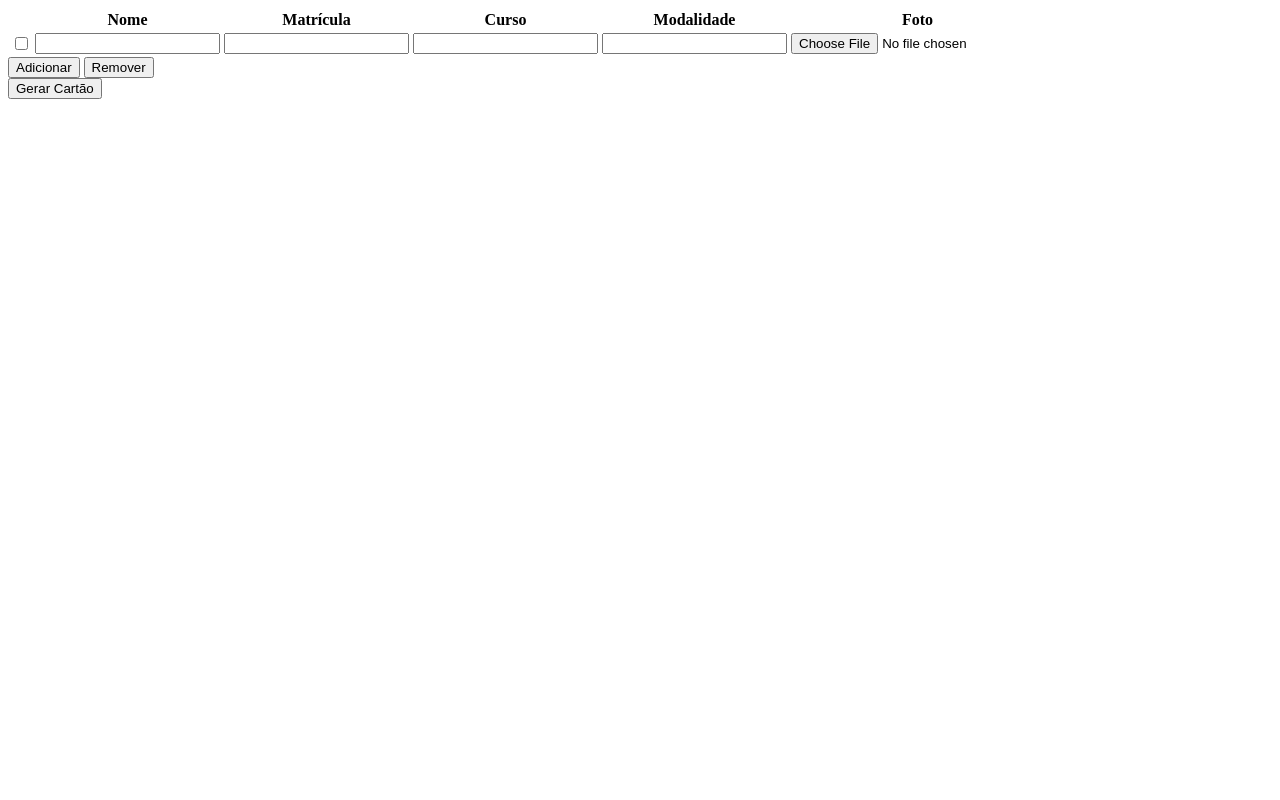
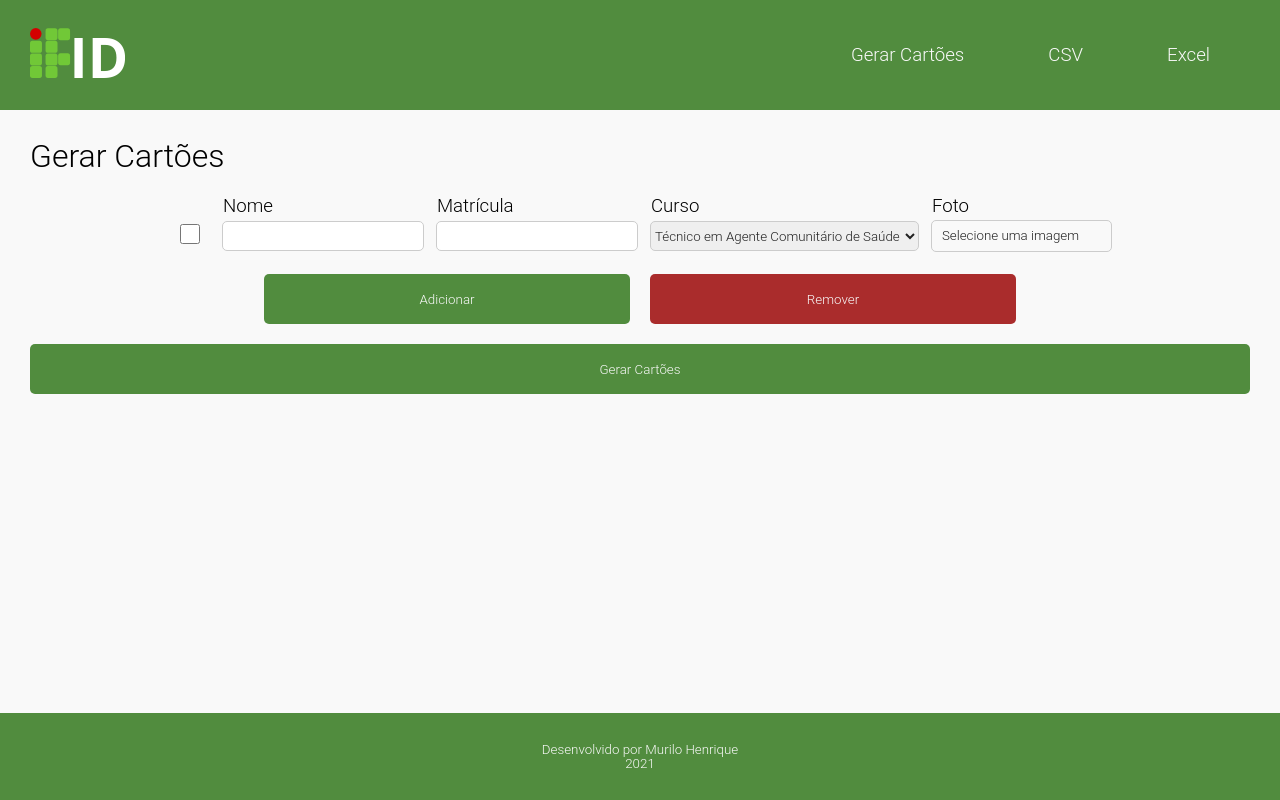
Before and after one commit to murilo-henrique060/IFID, a PHP site: page / in a window 1280 px wide. Run offline with PHP 8.4, Linux system fonts and the light colour scheme.

Commit message:
added landpage

```diff
--- a/card.php
+++ b/card.php
@@ -10,7 +10,7 @@
 </head>
 
 <?php
-    function genCard($nome, $matricula, $curso, $modalidade, $foto) {
+    function genCard($nome, $matricula, $curso, $foto) {
         echo "
         <div class='card'>
             <div class='topnav'></div>
@@ -26,7 +26,7 @@
                         </div>
                     </div>
                     <div class='course-type'>
-                        $modalidade
+                        Técnico
                     </div>
                 </div>
                 <div class='content-image'>
--- a/css/index-style.css
+++ b/css/index-style.css
@@ -0,0 +1,252 @@
+:root {
+    --primary-color: #518c3e;
+    --secondary-color: #3e7a2a;
+    --text-color: #f9f9f9ff;
+}
+
+body {
+    display: flex;
+    flex-direction: column;
+
+    min-height: 100vh;
+
+    margin: 0;
+    padding: 0;
+
+    background-color: var(--text-color);
+}
+
+header {
+    display: flex;
+
+    align-items: center;
+    justify-content: space-between;
+
+    width: auto;
+    padding: 10px 30px;
+    background-color: var(--primary-color);
+}
+
+    header img {
+        height: 50px;
+    }
+
+    nav a {
+        display: inline-block;
+        padding: 0 40px;
+        font-family: 'roboto', sans-serif;
+        font-size: 14pt;
+        font-weight: 300;
+        line-height: 90px;
+        color: var(--text-color);
+        text-decoration: none;
+    }
+
+    nav a:hover {
+        background-color: var(--secondary-color);
+    }
+
+section {
+    padding: 30px;
+}
+
+    h1 {
+        margin: 0 0 20px;
+        padding: 0;
+
+        font-family: 'roboto', sans-serif;
+        font-size: 24pt;
+        font-weight: 300;
+        line-height: 1em;
+    }
+
+    table {
+        display: flex;
+        flex-direction: column;
+        align-items: center;
+    }
+
+        th {
+            width: auto;
+            font-family: 'roboto', sans-serif;
+            text-align: left;
+            font-size: 14pt;
+            font-weight: 300;
+        }
+
+        td {
+            width: fit-content;
+            padding: 0 10px 0 0;
+        }
+
+            input[type="checkbox"] {
+                width: 20px;
+                height: 20px;
+                margin: 0 10px 0 0;
+            }
+
+            input[type="text"] {
+                width: 100%;
+                height: 30px;
+                margin: 0;
+                padding: 0 10px;
+                box-sizing: border-box;
+
+                border: 1px solid #ccc;
+                border-radius: 5px;
+
+                font-family: 'roboto', sans-serif;
+                font-size: 10pt;
+                font-weight: 300;
+                color: #222;
+            }
+
+            select {
+                width: 100%;
+                height: 30px;
+                margin: 0;
+                padding: 0;
+
+                border: 1px solid #ccc;
+                border-radius: 5px;
+
+                font-family: 'roboto', sans-serif;
+                font-size: 10pt;
+                font-weight: 300;
+                color: #222;
+            }
+
+            .file-btn {
+                display: inline-block;
+                width: 100%;
+                height: 30px;
+                margin: 0;
+                padding: 0 10px;
+
+                border: 1px solid #ccc;
+                border-radius: 5px;
+            }
+
+                .file-btn span {
+                    line-height: 30px;
+                    text-align: center;
+
+                    font-family: 'roboto', sans-serif;
+                    font-size: 10pt;
+                    font-weight: 300;
+                    color: #222;
+                }
+
+                input[type="file"] {
+                    display: none;
+                    width: 100%;
+                    height: 30px;
+                    margin: 0;
+                    padding: 0;
+                }
+
+
+    #add-remove-buttons {
+        display: flex;
+        flex-direction: row;
+        align-items: center;
+        justify-content: center;
+
+        width: 100%;
+        margin: 20px 0 0;
+        padding: 0;
+    }
+
+        #add-remove-buttons button {
+            display: inline-block;
+            width: 30%;
+            height: 50px;
+            margin: 0 10px;
+            padding: 0;
+
+            border: none;
+            border-radius: 5px;
+
+            font-family: 'roboto', sans-serif;
+            font-size: 10pt;
+            font-weight: 300;
+            color: var(--text-color);
+        }
+
+            #add-btn {
+                background-color: var(--primary-color);
+            }
+
+                #add-btn:hover {
+                    background-color: var(--secondary-color);
+                }
+
+            #remove-btn {
+                background-color: #aa2c2c;
+            }
+
+                #remove-btn:hover {
+                    background-color: #8c2626;
+                }
+
+    input[type=submit] {
+        display: inline-block;
+        width: 100%;
+        height: 50px;
+        margin: 20px 0 0;
+        padding: 0;
+
+        border: none;
+        border-radius: 5px;
+
+        font-family: 'roboto', sans-serif;
+        font-size: 10pt;
+        font-weight: 300;
+        color: var(--text-color);
+        background-color: var(--primary-color);
+    }
+
+        input[type=submit]:hover {
+            background-color: var(--secondary-color);
+        }
+
+footer {
+    display: flex;
+    flex-direction: column;
+    align-items: center;
+    justify-content: center;
+
+    width: auto;
+    padding: 30px 30px;
+
+    margin-top: auto;
+
+    background-color: var(--primary-color);
+}
+
+    footer p {
+        margin: 0;
+        padding: 0;
+
+        font-family: 'roboto', sans-serif;
+        font-size: 10pt;
+        font-weight: 300;
+        line-height: 1em;
+        color: var(--text-color);
+    }
+
+    footer a {
+        margin: 0;
+        padding: 0;
+
+        font-family: 'roboto', sans-serif;
+        font-size: 10pt;
+        font-weight: 300;
+        line-height: 1em;
+        color: var(--text-color);
+        text-decoration: none;
+    }
+
+    footer a:hover {
+        text-decoration: underline;
+    }
--- a/generate-card.php
+++ b/generate-card.php
@@ -4,7 +4,6 @@
     $names = $_POST["name"];
     $matriculas = $_POST["matricula"];
     $cursos = $_POST["curso"];
-    $modalidades = $_POST["modalidade"];
     $photos = array();
 
     for ($i = 0; $i < count($_FILES["foto"]["tmp_name"]); $i++) {
@@ -20,7 +19,7 @@
     $count = 0;
 
     for ($i = 0; $i < count($names); $i++) {
-        genCard($names[$i], $matriculas[$i], $cursos[$i], $modalidades[$i], $photos[$i]);
+        genCard($names[$i], $matriculas[$i], $cursos[$i], $photos[$i]);
     }
     echo "</body>";
 ?>
--- a/index.php
+++ b/index.php
@@ -3,40 +3,28 @@
 <head>
     <script src="js/dinamic_table.js"></script>
 
+    <link rel="stylesheet" href="css/index-style.css">
+
     <meta charset="UTF-8">
-    <meta http-equiv="X-UA-Compatible" content="IE=edge">
-    <meta name="viewport" content="width=device-width, initial-scale=1.0">
-    <title>Criar Cartão</title>
+
+    <link rel="shortcut icon" href="img/favicon.png" type="image/x-icon">
+
+    <title>IFID</title>
 </head>
 <body>
-    <datalist id="modalidade">
-        <option value="Técnico">
-        <option value="Graduação">
-    </datalist>
+    <header>
+        <a href="index.php"><img src="img/favicon2.svg" alt="Logo do Site"></a>
 
-    <datalist id="cursos">
-        <option value="Técnico em Agente Comunitário de Saúde">
-        <option value="Técnico em Agrimensura">
-        <option value="Técnico em Aquicultura">
-        <option value="Técnico em Desenvolvimento de Sistemas">
-        <option value="Técnico em Design de Móveis e Interiores">
-        <option value="Técnico em Edificações">
-        <option value="Técnico em Eletrônica">
-        <option value="Técnico em Eletrotécnica">
-        <option value="Técnico em Estradas">
-        <option value="Técnico em Eventos">
-        <option value="Técnico em Geodésia e Cartografia">
-        <option value="Técnico em Hospedagem">
-        <option value="Técnico em Mecânica">
-        <option value="Técnico em Metalurgia">
-        <option value="Técnico em Mineração">
-        <option value="Técnico em Pesca">
-        <option value="Técnico em Química">
-        <option value="Técnico em Saneamento">
-        <option value="Técnico em Segurança do Trabalho">
-        <option value="Técnico em Telecomunicação">
-        <option value="Técnico em Turismo">
-    </datalist>
+        <nav>
+            <a href="index.php">Gerar Cartões</a>
+            <a href="#">CSV</a>
+            <a href="#">Excel</a>
+            </ul>
+        </nav>
+    </header>
+
+    <section>
+        <h1>Gerar Cartões</h1>
 
         <form action="generate-card.php" method="post" enctype="multipart/form-data">
             <table id="form">
@@ -45,14 +33,22 @@
                     <th>Nome</th>
                     <th>Matrícula</th>
                     <th>Curso</th>
-                <th>Modalidade</th>
                     <th>Foto</th>
                 </tr>
                 <script>addRow("form")</script>
             </table>
-        <button type="button" onclick="addRow('form')">Adicionar</button>
-        <button type="button" onclick="deleteRow('form')">Remover</button><br>
-        <input type="submit" value="Gerar Cartão">
+            <div id="add-remove-buttons">
+                <button id="add-btn" type="button" onclick="addRow('form')">Adicionar</button>
+                <button id="remove-btn" type="button" onclick="deleteRow('form')">Remover</button>
+            </div>
+
+            <input type="submit" value="Gerar Cartões">
         </form>
+    </section>
+
+    <footer>
+        <p>Desenvolvido por <a href="https://github.com/murilo-henrique060">Murilo Henrique</a></p>
+        <p>2021</p>
+    </footer>
 </body>
 </html>
--- a/js/dinamic_table.js
+++ b/js/dinamic_table.js
@@ -23,23 +23,66 @@ function addRow(tableID) {
     matricula.required = true;
     row.insertCell(2).appendChild(matricula);
 
-    var curso = document.createElement("input");
-    curso.setAttribute("list", "cursos");
+    const cursos = [
+        "Técnico em Agente Comunitário de Saúde",
+        "Técnico em Agrimensura",
+        "Técnico em Aquicultura",
+        "Técnico em Desenvolvimento de Sistemas",
+        "Técnico em Design de Móveis e Interiores",
+        "Técnico em Edificações",
+        "Técnico em Eletrônica",
+        "Técnico em Eletrotécnica",
+        "Técnico em Estradas",
+        "Técnico em Eventos",
+        "Técnico em Geodésia e Cartografia",
+        "Técnico em Hospedagem",
+        "Técnico em Mecânica",
+        "Técnico em Metalurgia",
+        "Técnico em Mineração",
+        "Técnico em Pesca",
+        "Técnico em Química",
+        "Técnico em Saneamento",
+        "Técnico em Segurança do Trabalho",
+        "Técnico em Telecomunicação",
+        "Técnico em Turismo"
+    ]
+
+    var curso = document.createElement("select");
     curso.name = "curso[]";
     curso.required = true;
+
+    for (var option of cursos) {
+        var o = document.createElement("option");
+        o.text = option;
+        curso.options.add(o);
+    }
+
     row.insertCell(3).appendChild(curso);
 
-    var modalidade = document.createElement("input");
-    modalidade.setAttribute("list", "modalidade");
-    modalidade.name = "modalidade[]";
-    modalidade.required = true;
-    row.insertCell(4).appendChild(modalidade);
+    var botao = document.createElement("label");
+    botao.className = "file-btn";
+
+    var texto = document.createElement("span");
+    texto.innerText = "Selecione uma imagem";
+    botao.appendChild(texto);
 
     var foto = document.createElement("input");
     foto.type = "file";
     foto.name = "foto[]";
     foto.accept = "image/*";
-    row.insertCell(5).appendChild(foto);
+
+    botao.appendChild(foto);
+    row.insertCell(4).appendChild(botao);
+
+    foto.addEventListener("change", ()=>{
+        let nome = "Selecione uma imagem";
+
+        if (foto.files.length > 0) {
+            nome = foto.files[0].name;
+        }
+
+        foto.parentElement.getElementsByTagName("span")[0].innerText = nome;
+    })
 }
 
 function deleteRow(tableID) {
```
Also changed, not shown: img/favicon.png (added), img/favicon.svg (added), img/favicon2.svg (added). Lines whose indentation alone changed are shown as unchanged.
